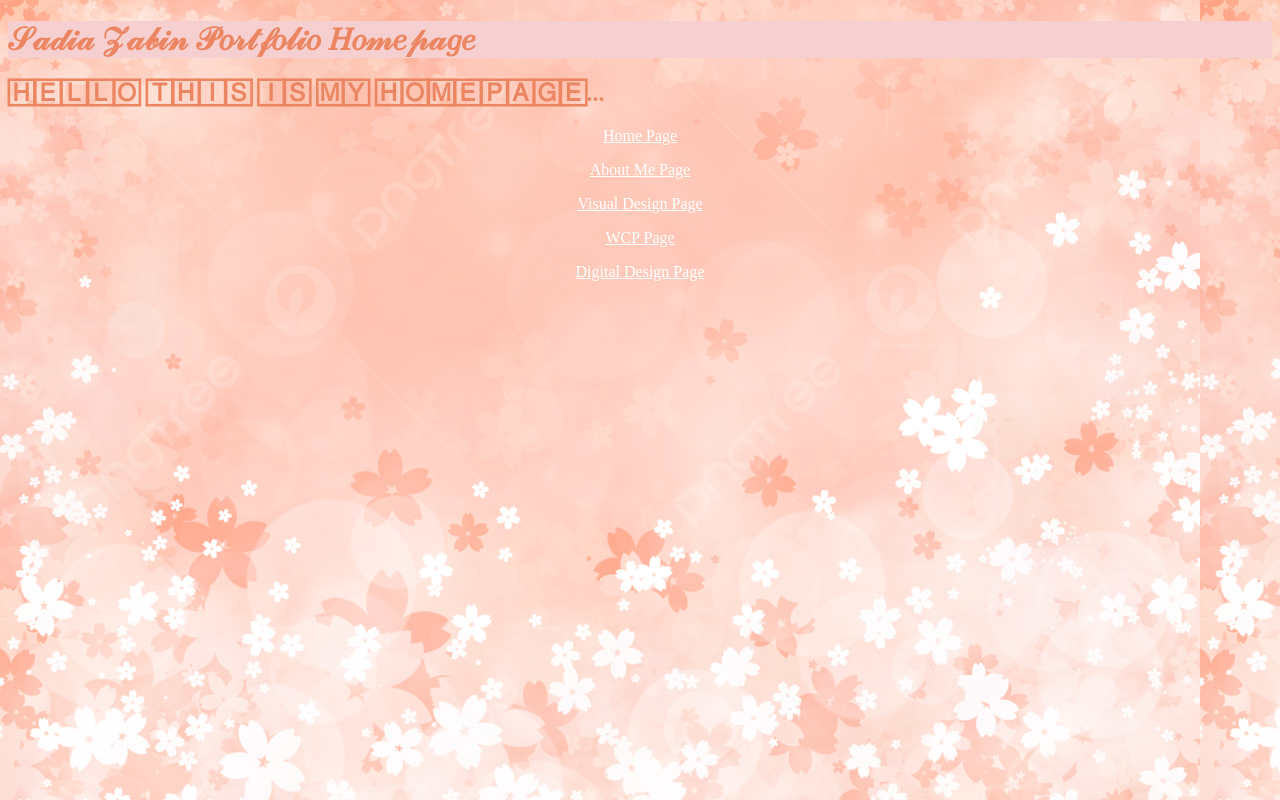
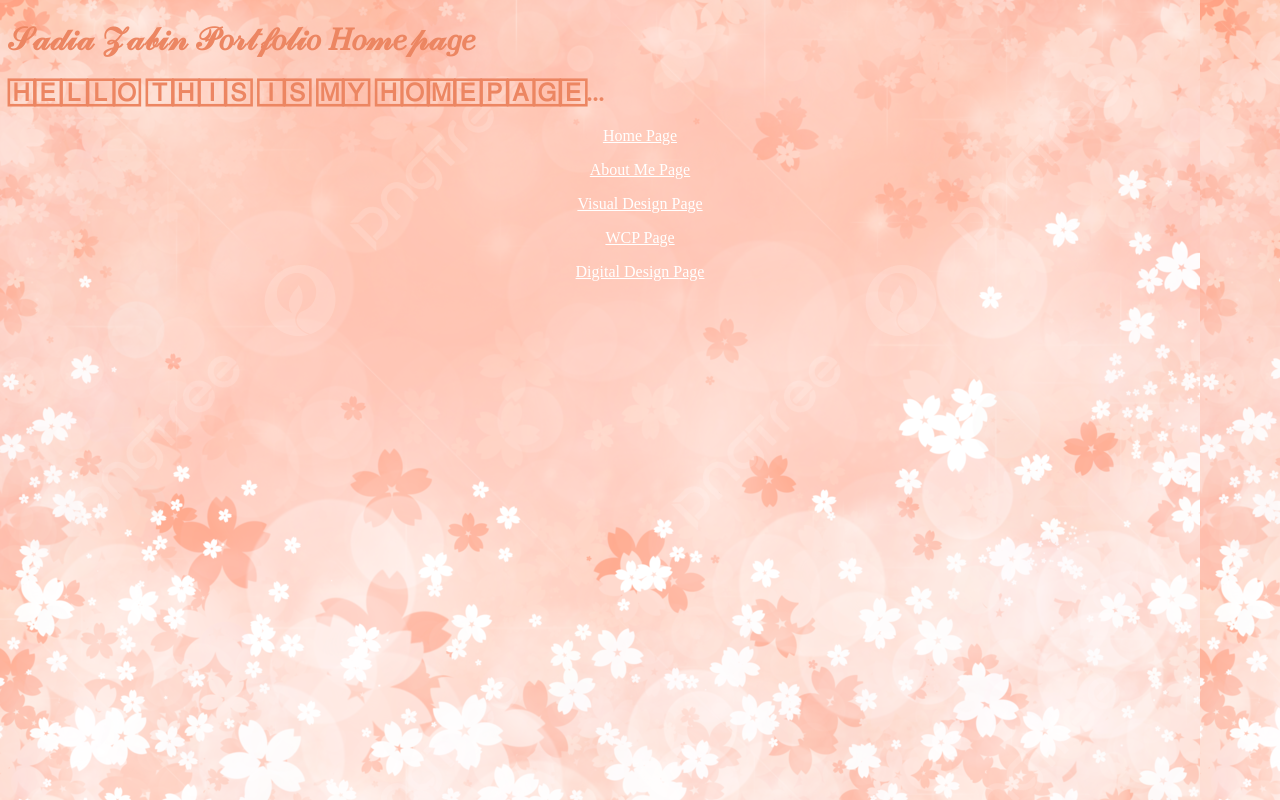
Before and after one commit to SadiaZabin/SadiaZabin.github.io, a plain HTML site: page index.html in a window 1280 px wide. Drawn offline with Linux system fonts and the light colour scheme.

Commit message:
Add files via upload

```diff
--- a/index.html
+++ b/index.html
@@ -3,7 +3,6 @@
 <head>
 <meta charset="UTF-8">
 <title>Portfolio </title>
-<link href="style.css" rel="stylesheet" type="text/css">
 <style type="text/css">
 body,td,th {
     color: #EC8662;
```
